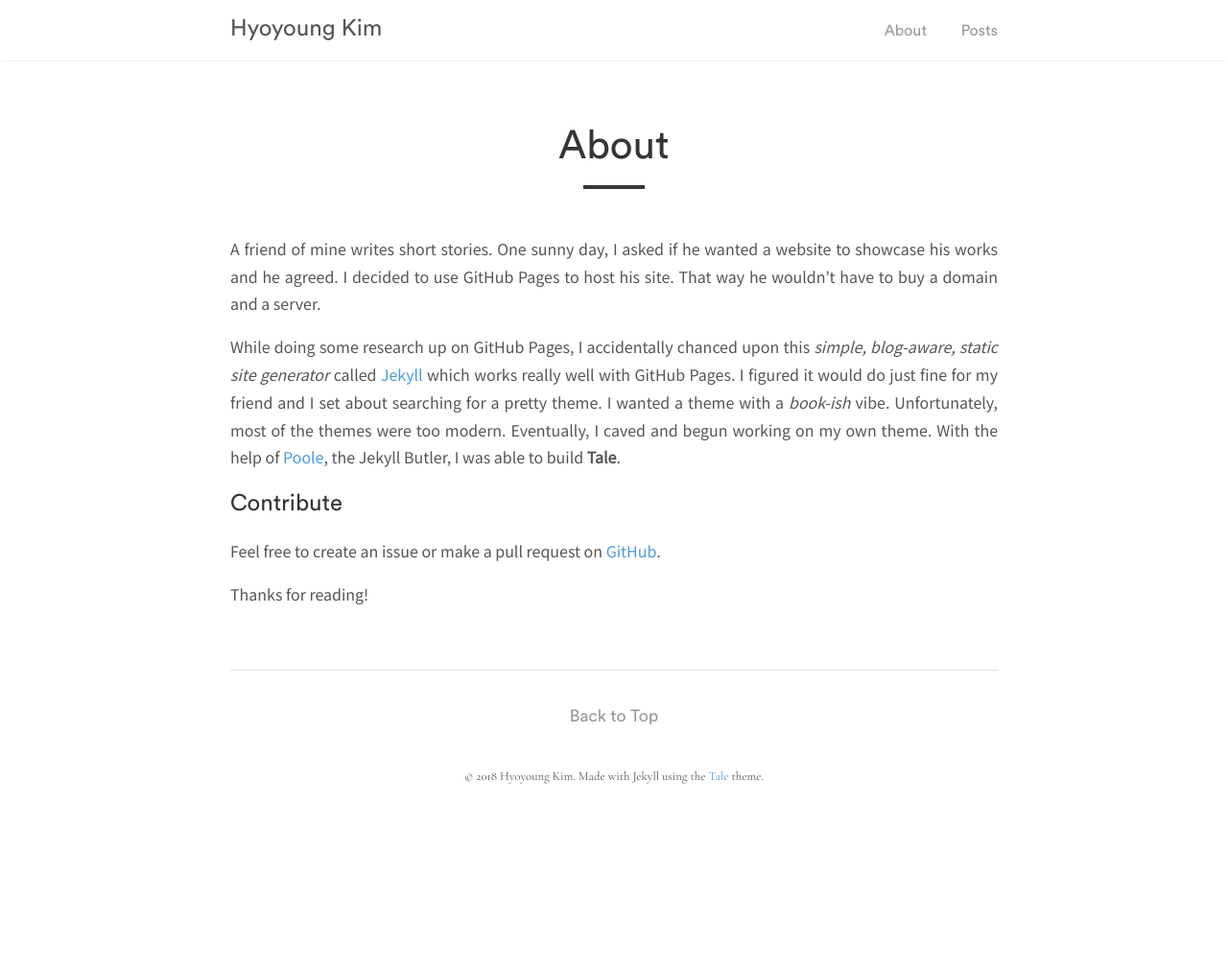
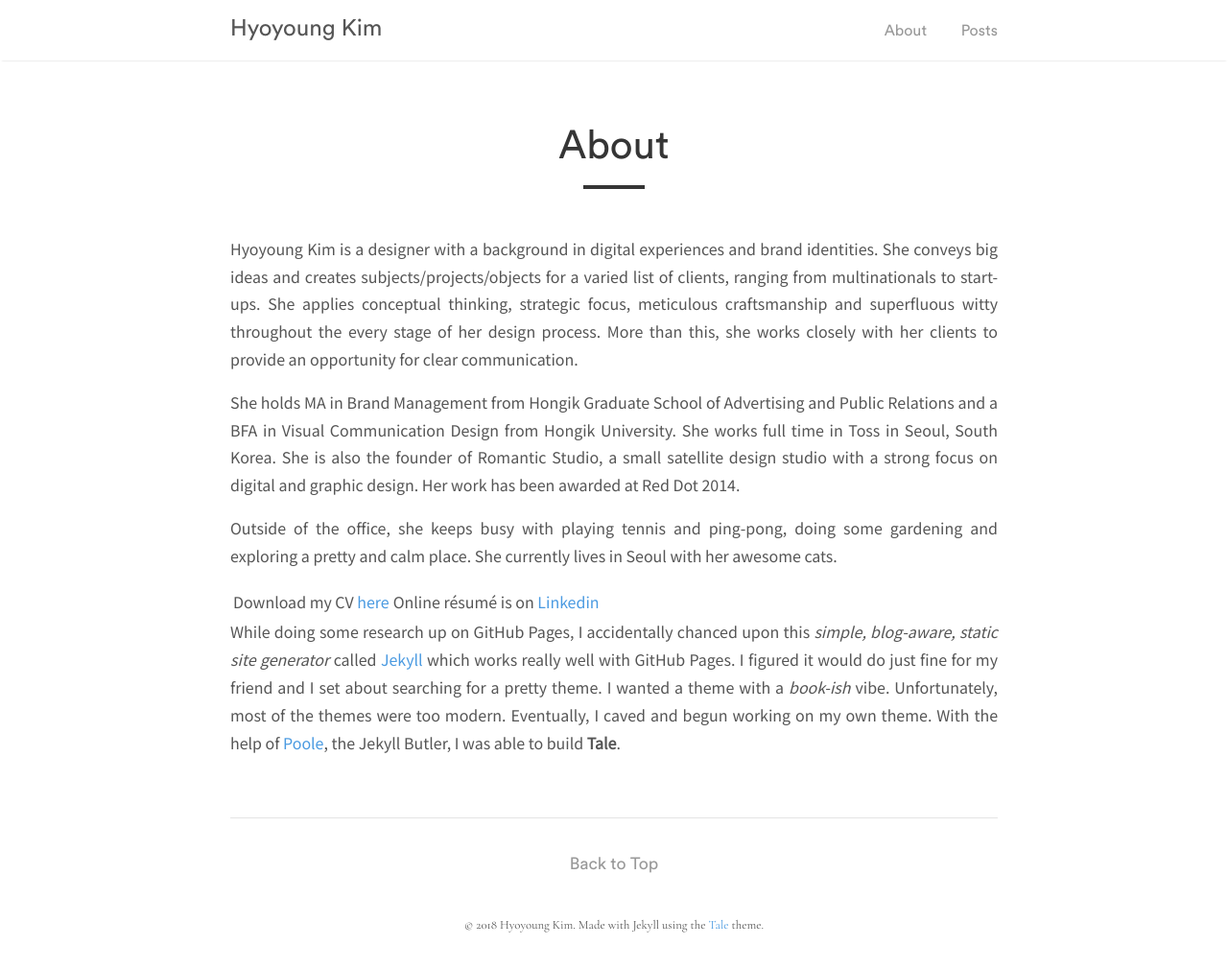
Before and after one commit to hyngkm/hyngkm.github.io, a Jekyll site: the page built from _pages/about.md, in a window 1280 px wide. Shown: the whole page at 96% size. Built offline with Jekyll 4.4.1, drawn with Linux system fonts in a browser that asks for light colours; before the commit the page ends 900 px from its top, so only the background shows below that.

Commit message:
Update about.md

```diff
--- a/_pages/about.md
+++ b/_pages/about.md
@@ -5,11 +5,12 @@ author: "Chester"
 permalink: /about/
 ---
 
-A friend of mine writes short stories. One sunny day, I asked if he wanted a website to showcase his works and he agreed. I decided to use GitHub Pages to host his site. That way he wouldn't have to buy a domain and a server.
+Hyoyoung Kim is a designer with a background in digital experiences and brand identities. She conveys big ideas and creates subjects/projects/objects for a varied list of clients, ranging from multinationals to start-ups. She applies conceptual thinking, strategic focus, meticulous craftsmanship and superfluous witty throughout the every stage of her design process. More than this, she works closely with her clients to provide an opportunity for clear communication.
+
+She holds MA in Brand Management from Hongik Graduate School of Advertising and Public Relations and a BFA in Visual Communication Design from Hongik University. She works full time in Toss in Seoul, South Korea. She is also the founder of Romantic Studio, a small satellite design studio with a strong focus on digital and graphic design. Her work has been awarded at Red Dot 2014.
+
+Outside of the office, she keeps busy with playing tennis and ping-pong, doing some gardening and exploring a pretty and calm place. She currently lives in Seoul with her awesome cats.
+
+Download my CV [here](https://www.dropbox.com/s/mflqvuydydry20q/hyoyoung_kim.pdf?dl=0)   |   Online résumé is on [Linkedin](https://www.linkedin.com/in/hyoyoungkim/)
 
 While doing some research up on GitHub Pages, I accidentally chanced upon this _simple, blog-aware, static site generator_ called [Jekyll](https://jekyllrb.com/) which works really well with GitHub Pages. I figured it would do just fine for my friend and I set about searching for a pretty theme. I wanted a theme with a _book-ish_ vibe. Unfortunately, most of the themes were too modern. Eventually, I caved and begun working on my own theme. With the help of [Poole](https://github.com/poole/poole), the Jekyll Butler, I was able to build **Tale**.
-
-## Contribute
-Feel free to create an issue or make a pull request on [GitHub](https://github.com/chesterhow/tale).
-
-Thanks for reading!
```
